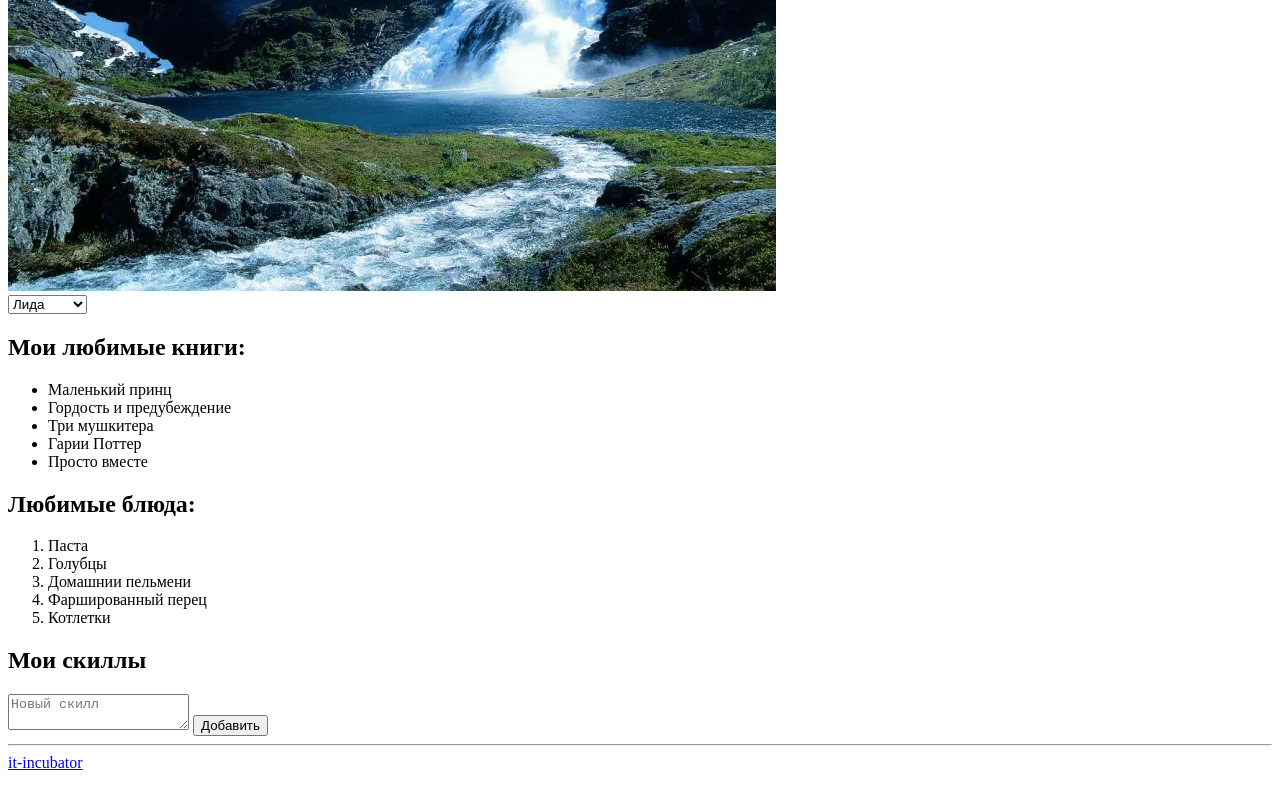
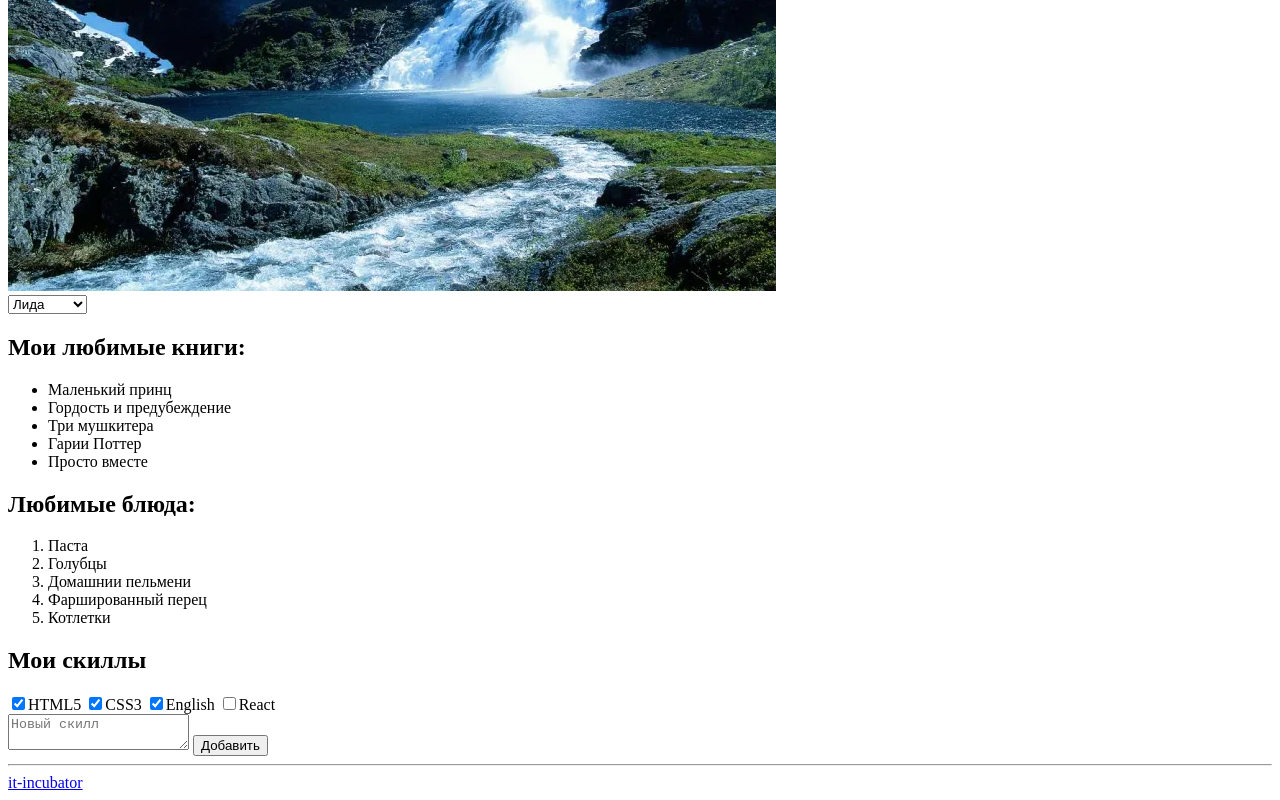
Before and after one commit to ViktorijaSurginevica/autocheck-homework, a plain HTML site: page index.html in a window 1280 px wide. Shown: the part 348-1148 px from the top of the page. Drawn offline with Linux system fonts and the light colour scheme.

Commit message:
checkbox

```diff
--- a/index.html
+++ b/index.html
@@ -72,6 +72,18 @@
       </div>
       <div data-cy="hw1-skills-box-pre">
         <h2>Мои скиллы</h2>
+        <label for="html">
+          <input type="checkbox" name="html" checked>HTML5
+        </label>
+        <label for="css3">
+          <input type="checkbox" checked>CSS3
+        </label>
+        <label for="english">
+          <input type="checkbox" checked>English
+        </label>
+        <label for="react">
+          <input type="checkbox">React
+        </label>
         <!-- 4) Здесь создай несколько чекбоксов с подписью (не меньше 3-х).
                 - В подписи укажи названия любых тем по верстке (все, что знаешь или слышал).
                 - Каждый чекбокс должен быть связан со своей подписью. Для этого чекбокс должен находиться в элементе для подписи
```
